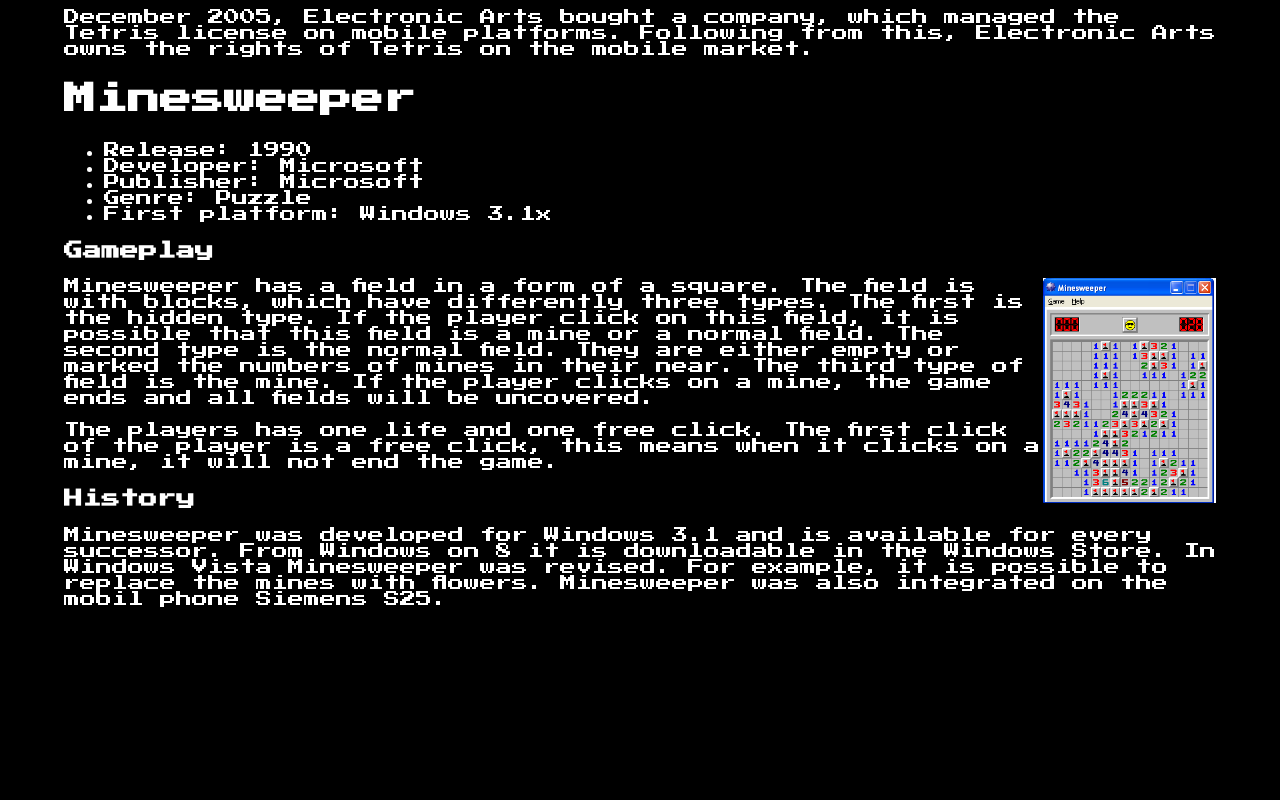
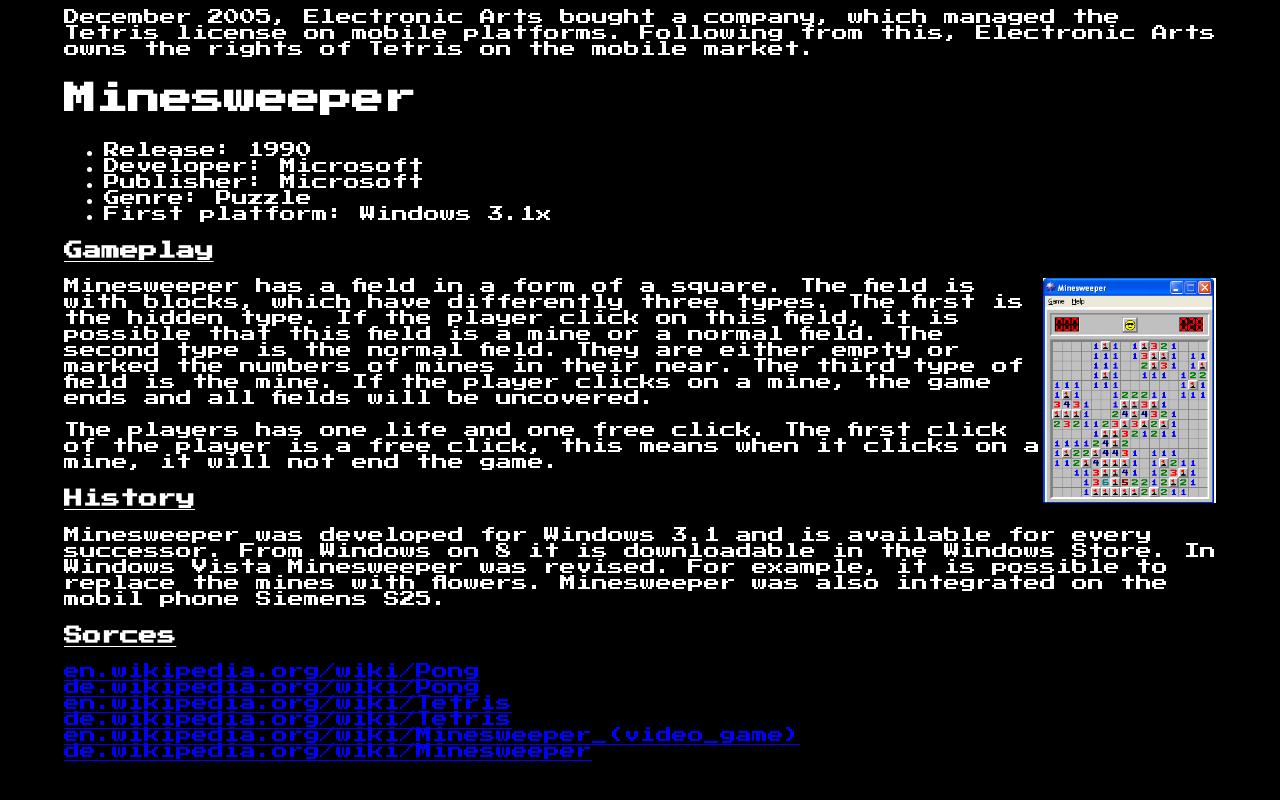
Before and after one commit to WMC-AHIF-2021/RetroBit, a plain HTML site: page history.html in a window 1280 px wide. Shown: the part 1822-2622 px from the top of the page. Before the commit the page ends 2493 px from the top, so only its background shows below. Drawn offline with Linux system fonts and the light colour scheme.

Commit message:
sources changes in history.html and style.css

```diff
--- a/css/style.css
+++ b/css/style.css
@@ -25,6 +25,7 @@
 a{
     text-decoration: none;
     color: white;
+
 }
 
 #header{
@@ -37,6 +38,7 @@
 
 h2{
     font-size: 200%;
+    color: red(231, 17, 17, 0.418);
 }
 
 #playPong{
@@ -47,3 +49,12 @@
     width: 20%;
     height: auto;
 }
+
+#underline{
+    text-decoration: underline blue;
+}
+
+h3
+{
+    text-decoration: underline;
+}
--- a/history.html
+++ b/history.html
@@ -122,5 +122,22 @@
             In Windows Vista Minesweeper was revised. For example, it is possible to replace the mines with flowers. Minesweeper was also integrated
             on the mobil phone Siemens S25.
         </p>
+
+        <h3>Sorces</h3>
+        <u id="underline">
+            <a href="https://en.wikipedia.org/wiki/Pong">
+                <font color=#0000FF >en.wikipedia.org/wiki/Pong</font> </a><br>
+           <a href="https://de.wikipedia.org/wiki/Pong">
+               <font color=#0000FF>de.wikipedia.org/wiki/Pong</font> </a><br>
+           <a href="https://en.wikipedia.org/wiki/Tetris">
+               <font color=#0000FF>en.wikipedia.org/wiki/Tetris</font> </a><br>
+           <a href="https://de.wikipedia.org/wiki/Tetris">
+               <font color=#0000FF>de.wikipedia.org/wiki/Tetris</font></a><br>
+           <a href="https://en.wikipedia.org/wiki/Minesweeper_(video_game)">
+               <font color=#0000FF>en.wikipedia.org/wiki/Minesweeper_(video_game)</font></a><br>
+           <a href="https://de.wikipedia.org/wiki/Minesweeper">
+               <font color=#0000FF>de.wikipedia.org/wiki/Minesweeper</font></a><br>
+        </u>
+
     </body>
 </html>
```
